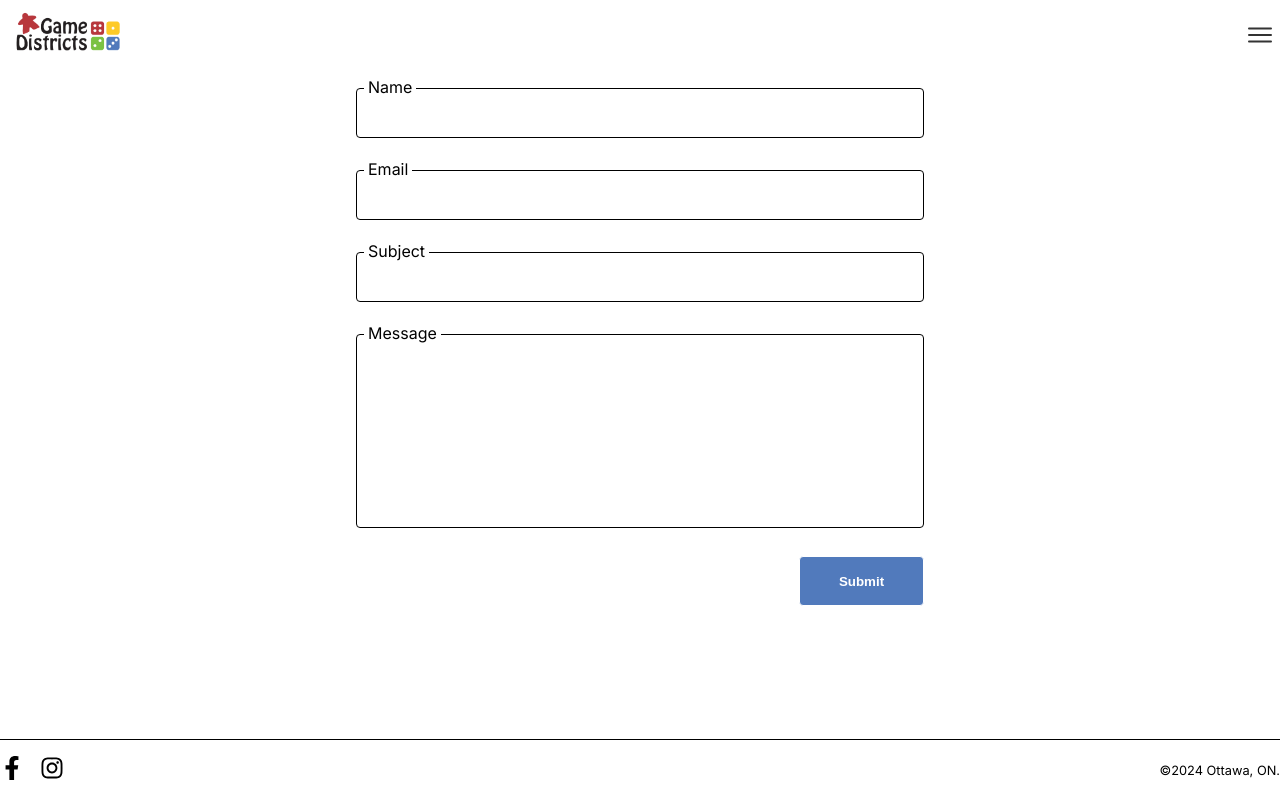
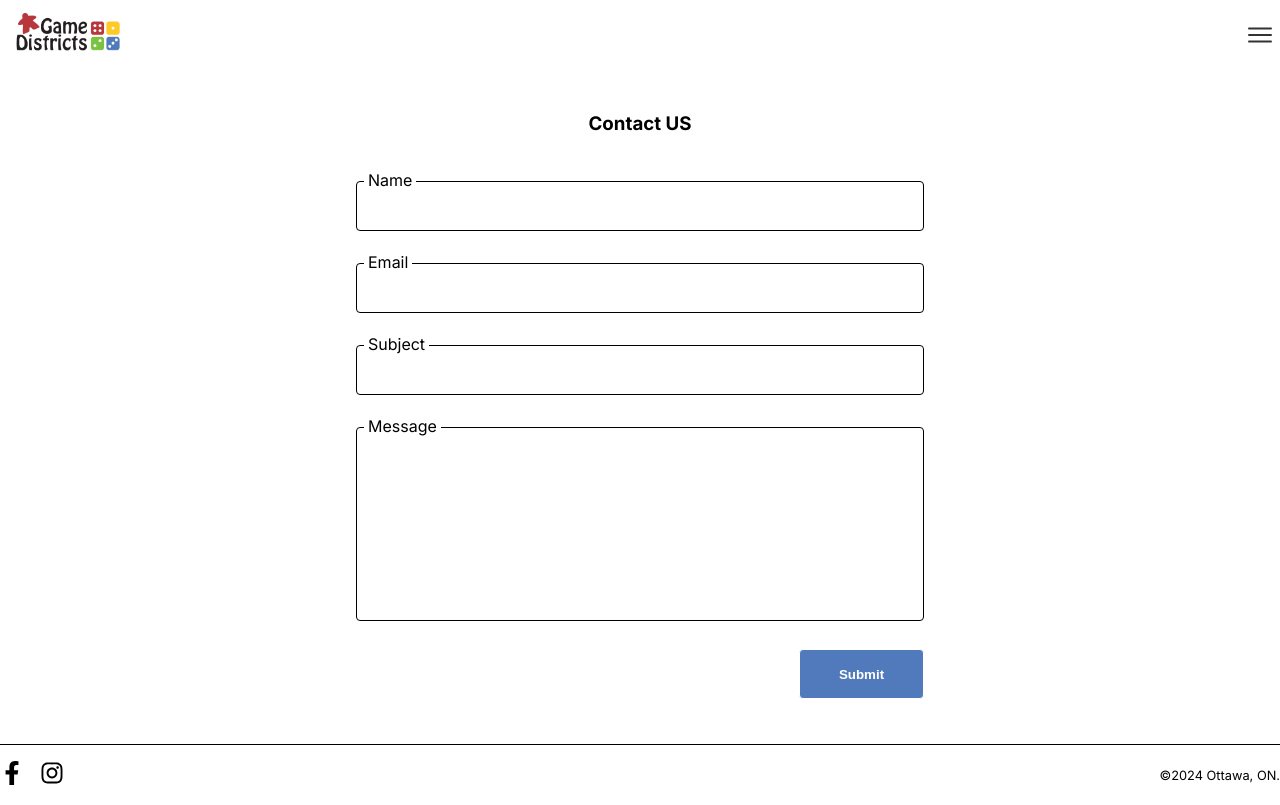
Before and after one commit to LaithAlwani/bgl, a Next.js app: page /contact in a window 1280 px wide. Built offline with nearby package versions, Linux system fonts and the light colour scheme; no server answers.

Commit message:
minor changes

```diff
--- a/app/admin/page.jsx
+++ b/app/admin/page.jsx
@@ -15,7 +15,7 @@ export default function AdminDashboardPage() {
   }
 
   return (
-    <div className="flex-page">
+    <div className="flex-page page">
       <h1>Admin Dashboard</h1>
       <Link href="/admin/create" className="btn btn-primary">Create</Link>
     </div>
--- a/app/contact/page.jsx
+++ b/app/contact/page.jsx
@@ -8,7 +8,7 @@ export const metadata = {
 
 export default function ContactPage() {
   return (
-    <div className="flex-page">
+    <div className="flex-page page">
       <ContactForm />
      </div>
   );
--- a/app/home-page.css
+++ b/app/home-page.css
@@ -1,4 +1,4 @@
-.home-page{
+.home-page {
   width: 100vw;
   height: calc(100vh - 65px);
   color: white;
@@ -6,11 +6,11 @@
 }
 
 .home-page h1,
-.home-page h2{
+.home-page h2 {
   margin: 0;
 }
 
-.home-page .hero-img{
+.home-page .hero-img {
   height: 93% !important;
   z-index: -1;
   object-fit: cover;
```
Also changed, not shown: public/logo_white.png (added).
